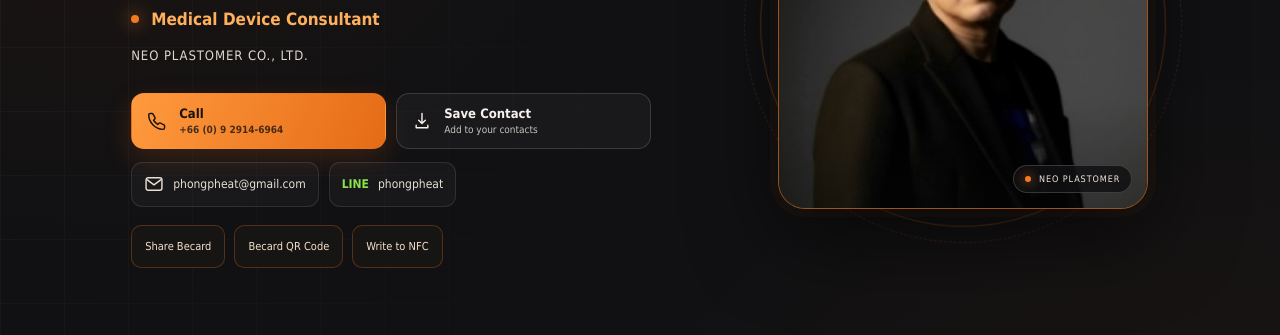
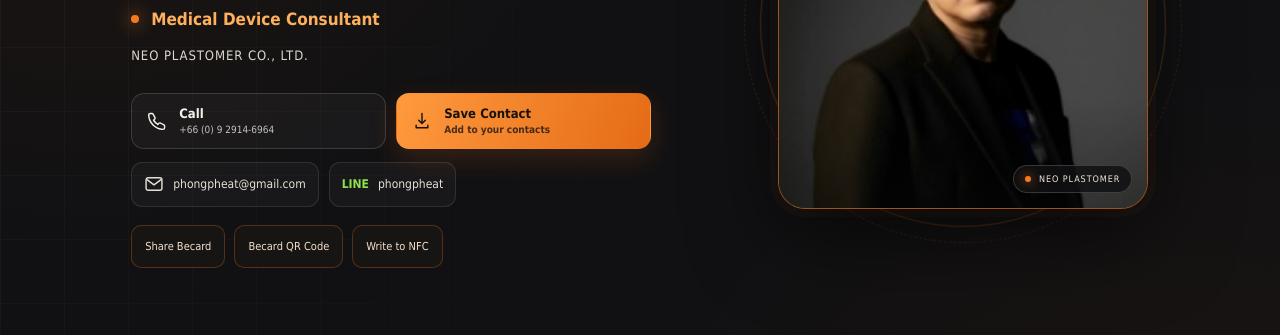
Before and after one commit to Ckiss77/Ckiss77.github.io, a plain HTML site: page Suttichai/index.html in a window 1280 px wide. Shown: the part 465-800 px from the top of the page. Drawn offline with Linux system fonts and the light colour scheme.

Commit message:
Swap Suttichai primary button colors

```diff
--- a/Suttichai/index.html
+++ b/Suttichai/index.html
@@ -63,8 +63,8 @@
           <p class="neo-role">Medical Device Consultant</p>
           <p class="neo-company-inline">NEO PLASTOMER CO., LTD.</p>
           <div class="neo-actions" aria-label="Primary contact methods">
-            <a class="neo-action primary" href="tel:+66929146964" aria-label="Call Suttichai at 092 914 6964"><svg viewBox="0 0 24 24" aria-hidden="true"><path d="M7.3 3.7 9.6 8a1.5 1.5 0 0 1-.3 1.7l-1.4 1.4a16 16 0 0 0 5 5l1.4-1.4a1.5 1.5 0 0 1 1.7-.3l4.3 2.3a1.5 1.5 0 0 1 .8 1.5V20a2 2 0 0 1-2 2C9.7 21.4 2.6 14.3 2 5a2 2 0 0 1 2-2h1.8a1.5 1.5 0 0 1 1.5.7Z"/></svg><span><strong>Call</strong><small>+66 (0) 9 2914-6964</small></span></a>
-            <a class="neo-action" href="/suttichai-phongpheat.vcf" download="suttichai-phongpheat.vcf"><svg viewBox="0 0 24 24" aria-hidden="true"><path d="M12 3v12m0 0 4-4m-4 4-4-4M5 17v3h14v-3"/></svg><span><strong>Save Contact</strong><small>Add to your contacts</small></span></a>
+            <a class="neo-action" href="tel:+66929146964" aria-label="Call Suttichai at 092 914 6964"><svg viewBox="0 0 24 24" aria-hidden="true"><path d="M7.3 3.7 9.6 8a1.5 1.5 0 0 1-.3 1.7l-1.4 1.4a16 16 0 0 0 5 5l1.4-1.4a1.5 1.5 0 0 1 1.7-.3l4.3 2.3a1.5 1.5 0 0 1 .8 1.5V20a2 2 0 0 1-2 2C9.7 21.4 2.6 14.3 2 5a2 2 0 0 1 2-2h1.8a1.5 1.5 0 0 1 1.5.7Z"/></svg><span><strong>Call</strong><small>+66 (0) 9 2914-6964</small></span></a>
+            <a class="neo-action primary" href="/suttichai-phongpheat.vcf" download="suttichai-phongpheat.vcf"><svg viewBox="0 0 24 24" aria-hidden="true"><path d="M12 3v12m0 0 4-4m-4 4-4-4M5 17v3h14v-3"/></svg><span><strong>Save Contact</strong><small>Add to your contacts</small></span></a>
           </div>
           <div class="neo-link-row">
             <a class="neo-icon-link" href="mailto:phongpheat@gmail.com" aria-label="Email phongpheat@gmail.com"><svg viewBox="0 0 24 24" aria-hidden="true"><rect x="2.5" y="4.5" width="19" height="15" rx="2.5"/><path d="m4 7 8 6 8-6"/></svg><span>phongpheat@gmail.com</span></a>
```
